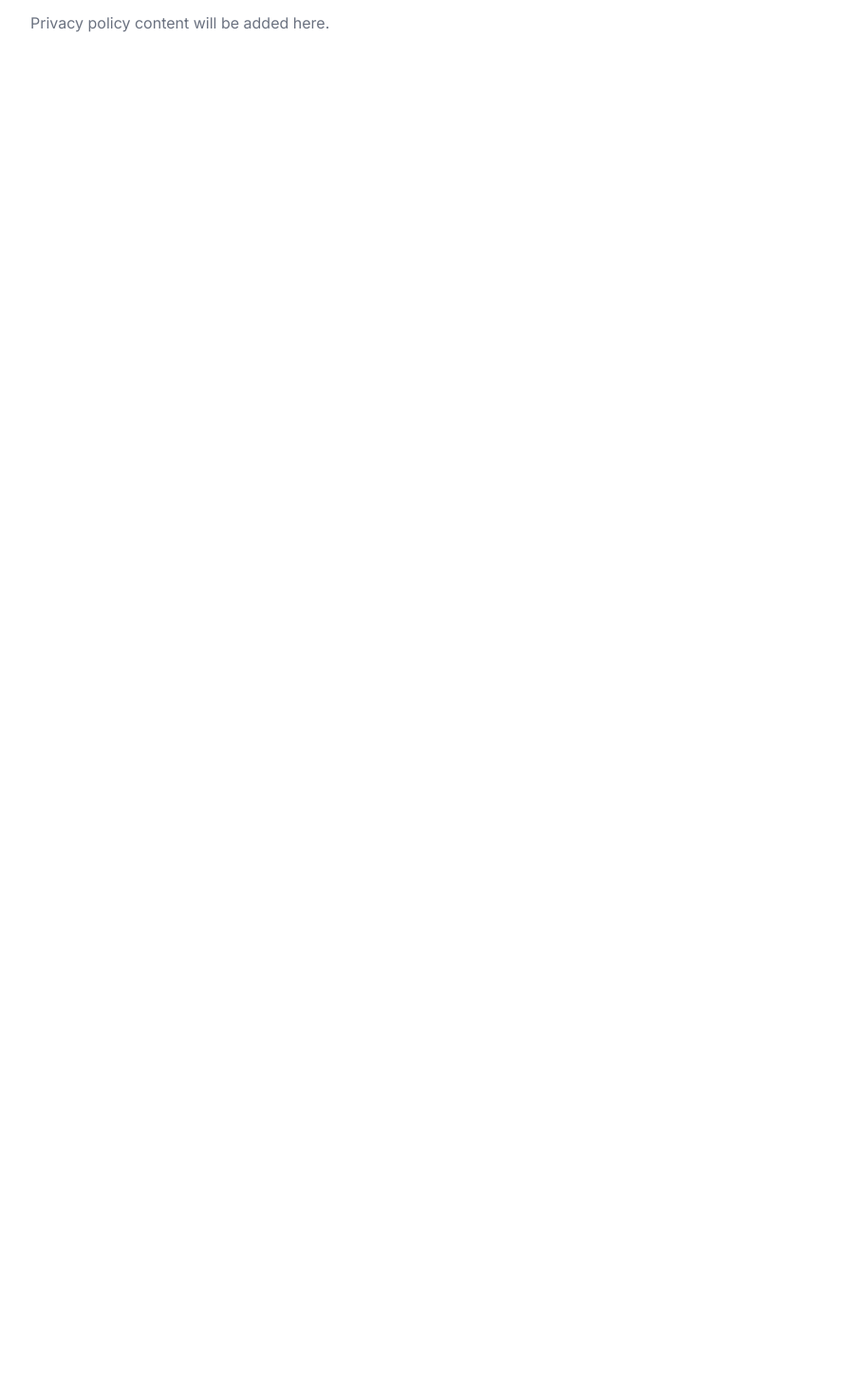
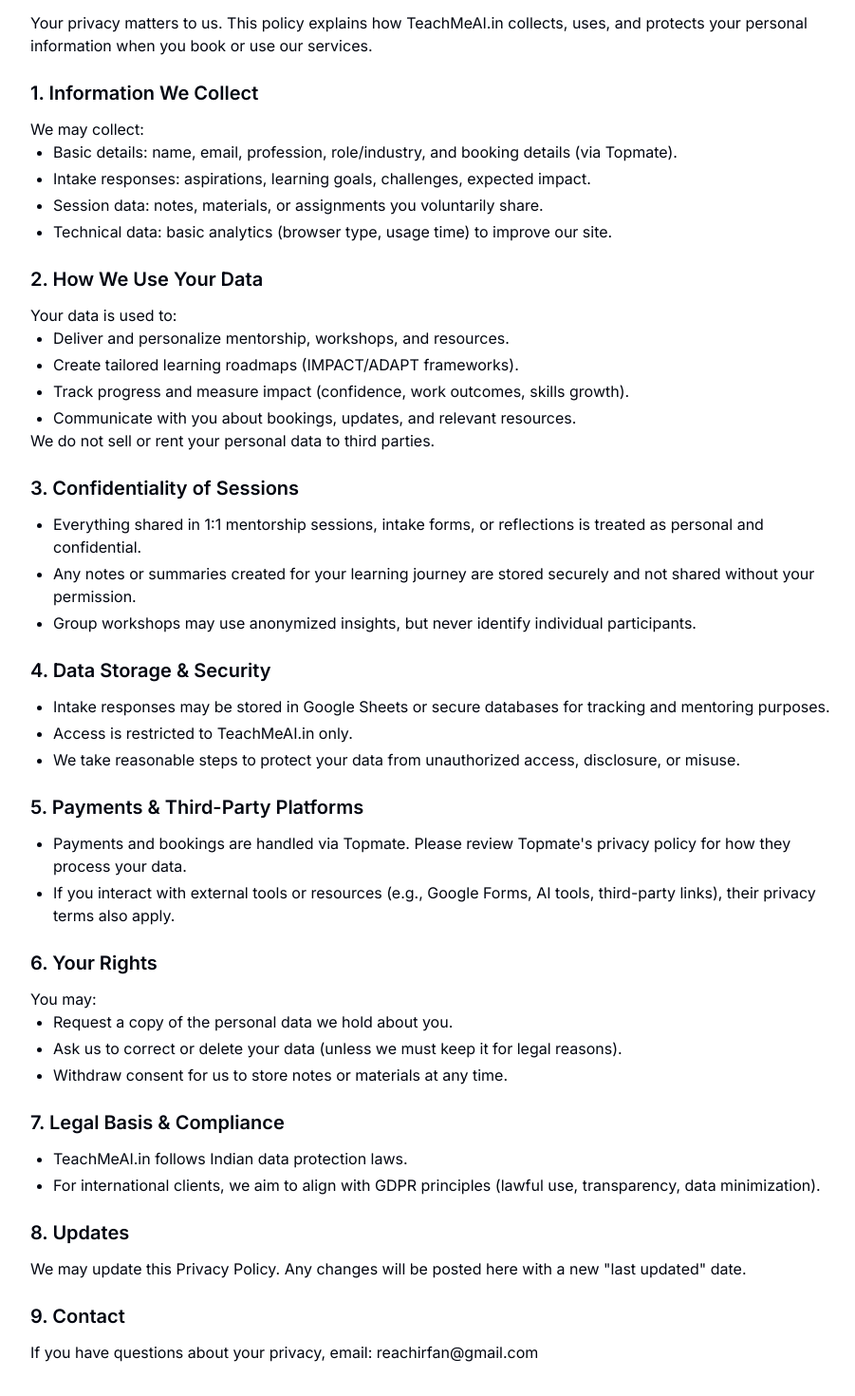
Before and after one commit to teachme-ai/teachmeai-home-site, a Next.js app: page /privacy in a window 1280 px wide. Shown: the part 140-1610 px from the top of the page at 95% size, without its empty margins (176-1077 px from the left). Before the commit the page ends 800 px from the top, so only its background shows below. Built offline with nearby package versions, Linux system fonts and the light colour scheme.

Commit message:
Add Terms of Service and Privacy Policy content

```diff
--- a/app/privacy/page.tsx
+++ b/app/privacy/page.tsx
@@ -1,11 +1,87 @@
 export default function Privacy() {
   return (
     <div className="container mx-auto px-4 py-20 max-w-4xl">
-      <h1 className="text-4xl font-bold mb-8">Privacy Policy</h1>
-      <div className="prose max-w-none">
-        <p className="text-muted-foreground">
-          Privacy policy content will be added here.
-        </p>
+      <h1 className="text-4xl font-bold mb-8">🔒 Privacy Policy – TeachMeAI.in</h1>
+
+      <div className="prose max-w-none space-y-6">
+        <p>Your privacy matters to us. This policy explains how TeachMeAI.in collects, uses, and protects your personal information when you book or use our services.</p>
+
+        <section>
+          <h2 className="text-xl font-semibold mb-3">1. Information We Collect</h2>
+          <p>We may collect:</p>
+          <ul className="list-disc ml-6 space-y-1">
+            <li>Basic details: name, email, profession, role/industry, and booking details (via Topmate).</li>
+            <li>Intake responses: aspirations, learning goals, challenges, expected impact.</li>
+            <li>Session data: notes, materials, or assignments you voluntarily share.</li>
+            <li>Technical data: basic analytics (browser type, usage time) to improve our site.</li>
+          </ul>
+        </section>
+
+        <section>
+          <h2 className="text-xl font-semibold mb-3">2. How We Use Your Data</h2>
+          <p>Your data is used to:</p>
+          <ul className="list-disc ml-6 space-y-1">
+            <li>Deliver and personalize mentorship, workshops, and resources.</li>
+            <li>Create tailored learning roadmaps (IMPACT/ADAPT frameworks).</li>
+            <li>Track progress and measure impact (confidence, work outcomes, skills growth).</li>
+            <li>Communicate with you about bookings, updates, and relevant resources.</li>
+          </ul>
+          <p>We do not sell or rent your personal data to third parties.</p>
+        </section>
+
+        <section>
+          <h2 className="text-xl font-semibold mb-3">3. Confidentiality of Sessions</h2>
+          <ul className="list-disc ml-6 space-y-1">
+            <li>Everything shared in 1:1 mentorship sessions, intake forms, or reflections is treated as personal and confidential.</li>
+            <li>Any notes or summaries created for your learning journey are stored securely and not shared without your permission.</li>
+            <li>Group workshops may use anonymized insights, but never identify individual participants.</li>
+          </ul>
+        </section>
+
+        <section>
+          <h2 className="text-xl font-semibold mb-3">4. Data Storage & Security</h2>
+          <ul className="list-disc ml-6 space-y-1">
+            <li>Intake responses may be stored in Google Sheets or secure databases for tracking and mentoring purposes.</li>
+            <li>Access is restricted to TeachMeAI.in only.</li>
+            <li>We take reasonable steps to protect your data from unauthorized access, disclosure, or misuse.</li>
+          </ul>
+        </section>
+
+        <section>
+          <h2 className="text-xl font-semibold mb-3">5. Payments & Third-Party Platforms</h2>
+          <ul className="list-disc ml-6 space-y-1">
+            <li>Payments and bookings are handled via Topmate. Please review Topmate's privacy policy for how they process your data.</li>
+            <li>If you interact with external tools or resources (e.g., Google Forms, AI tools, third-party links), their privacy terms also apply.</li>
+          </ul>
+        </section>
+
+        <section>
+          <h2 className="text-xl font-semibold mb-3">6. Your Rights</h2>
+          <p>You may:</p>
+          <ul className="list-disc ml-6 space-y-1">
+            <li>Request a copy of the personal data we hold about you.</li>
+            <li>Ask us to correct or delete your data (unless we must keep it for legal reasons).</li>
+            <li>Withdraw consent for us to store notes or materials at any time.</li>
+          </ul>
+        </section>
+
+        <section>
+          <h2 className="text-xl font-semibold mb-3">7. Legal Basis & Compliance</h2>
+          <ul className="list-disc ml-6 space-y-1">
+            <li>TeachMeAI.in follows Indian data protection laws.</li>
+            <li>For international clients, we aim to align with GDPR principles (lawful use, transparency, data minimization).</li>
+          </ul>
+        </section>
+
+        <section>
+          <h2 className="text-xl font-semibold mb-3">8. Updates</h2>
+          <p>We may update this Privacy Policy. Any changes will be posted here with a new "last updated" date.</p>
+        </section>
+
+        <section>
+          <h2 className="text-xl font-semibold mb-3">9. Contact</h2>
+          <p>If you have questions about your privacy, email: reachirfan@gmail.com</p>
+        </section>
       </div>
     </div>
   )
--- a/app/terms/page.tsx
+++ b/app/terms/page.tsx
@@ -1,11 +1,83 @@
 export default function Terms() {
   return (
     <div className="container mx-auto px-4 py-20 max-w-4xl">
-      <h1 className="text-4xl font-bold mb-8">Terms of Service</h1>
-      <div className="prose max-w-none">
-        <p className="text-muted-foreground">
-          Terms of service content will be added here.
-        </p>
+      <h1 className="text-4xl font-bold mb-8">📜 Terms of Service – TeachMeAI.in</h1>
+
+      <div className="prose max-w-none space-y-6">
+        <p>Welcome to TeachMeAI.in. By booking or using our services, you agree to the following terms:</p>
+
+        <section>
+          <h2 className="text-xl font-semibold mb-3">1. Services</h2>
+          <p>TeachMeAI.in provides:</p>
+          <ul className="list-disc ml-6 space-y-1">
+            <li>1:1 mentorship sessions (Clarity Call, Starter, Growth packages)</li>
+            <li>Courses, workshops, and faculty development programs</li>
+            <li>Digital resources (notes, slides, templates, recordings, where applicable)</li>
+          </ul>
+          <p>All services are for individual learning and professional development.</p>
+        </section>
+
+        <section>
+          <h2 className="text-xl font-semibold mb-3">2. Bookings & Payments</h2>
+          <ul className="list-disc ml-6 space-y-1">
+            <li>All bookings and payments are handled securely via Topmate.</li>
+            <li>Payment is collected upfront at the time of booking.</li>
+            <li>Prices are shown in the Topmate interface at the time of booking.</li>
+          </ul>
+        </section>
+
+        <section>
+          <h2 className="text-xl font-semibold mb-3">3. Cancellations & Rescheduling</h2>
+          <ul className="list-disc ml-6 space-y-1">
+            <li>You may reschedule or cancel a session with at least 48 hours' notice.</li>
+            <li>Cancellations or reschedules within 48 hours of the session may not be eligible for a refund.</li>
+            <li>Refunds follow Topmate's standard policy.</li>
+          </ul>
+        </section>
+
+        <section>
+          <h2 className="text-xl font-semibold mb-3">4. Use of Services</h2>
+          <ul className="list-disc ml-6 space-y-1">
+            <li>Services are for educational and professional development purposes only.</li>
+            <li>They do not constitute financial, legal, medical, or other regulated advice.</li>
+            <li>You are responsible for how you apply learning to your work or career.</li>
+          </ul>
+        </section>
+
+        <section>
+          <h2 className="text-xl font-semibold mb-3">5. Digital Content & Materials</h2>
+          <ul className="list-disc ml-6 space-y-1">
+            <li>Any materials shared (notes, slides, recordings) are for personal use only.</li>
+            <li>You may not copy, redistribute, or resell materials without permission.</li>
+          </ul>
+        </section>
+
+        <section>
+          <h2 className="text-xl font-semibold mb-3">6. Privacy & Data</h2>
+          <ul className="list-disc ml-6 space-y-1">
+            <li>Basic personal information (e.g., name, email, profession) is collected only to deliver services.</li>
+            <li>Data you share in sessions or intake forms may be stored securely (e.g., in Google Sheets) for mentoring and progress tracking.</li>
+            <li>We do not sell or share your personal information with third parties.</li>
+          </ul>
+        </section>
+
+        <section>
+          <h2 className="text-xl font-semibold mb-3">7. Limitation of Liability</h2>
+          <ul className="list-disc ml-6 space-y-1">
+            <li>TeachMeAI.in is not liable for business outcomes, employment decisions, or third-party tool/platform errors.</li>
+            <li>All services are provided "as is" without guarantees of specific results.</li>
+          </ul>
+        </section>
+
+        <section>
+          <h2 className="text-xl font-semibold mb-3">8. Governing Law</h2>
+          <p>These terms are governed by the laws of India. Disputes will be handled under the jurisdiction of Indian courts.</p>
+        </section>
+
+        <section>
+          <h2 className="text-xl font-semibold mb-3">9. Updates</h2>
+          <p>We may update these Terms of Service occasionally. Updates will be posted on this page with a new "last updated" date.</p>
+        </section>
       </div>
     </div>
   )
```
